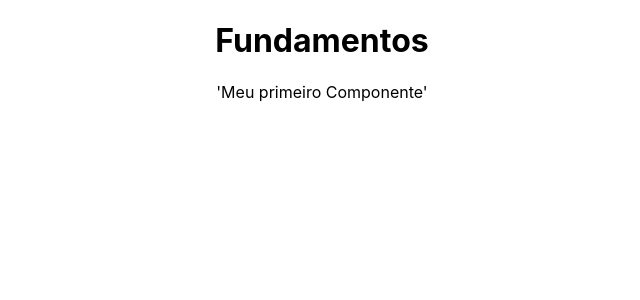
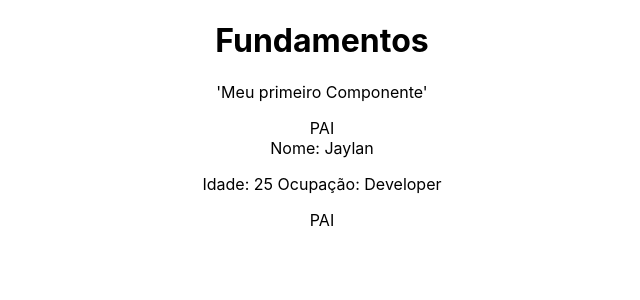
Before and after one commit to JaylanEsquivel/fundamentos, a React (Create React App) app: page / in a window 1280 px wide. Shown: the top 300 px of the page, without its empty margins (318-958 px from the left). Built offline with nearby package versions, Linux system fonts and the light colour scheme.

Commit message:
Criacao de componentes

```diff
--- a/src/App.js
+++ b/src/App.js
@@ -3,12 +3,17 @@ import FirstComponent from './components/FirstComponent'
 
 // Styles CSS
 import './App.css';
+import TemplateExpressions from './components/TemplateExpressions';
+import MyComponent from './components/MyComponent';
 
 function App() {
   return (
     <div className="App">
         <h1>Fundamentos</h1>
         <FirstComponent />
+        <TemplateExpressions />
+
+        <MyComponent />
     </div>
   );
 }
--- a/src/components/FirstComponent.js
+++ b/src/components/FirstComponent.js
@@ -1,7 +1,13 @@
+// Essa Função exibe o primeiro component
+
+import MyComponent from "./MyComponent";
+
 const FirstComponet = () => {
     return (
         <div>
+            {/* Aqui é um comentario JSX que exibe apenas no code */}
            <p>'Meu primeiro Componente'</p>
+           <MyComponent/>
         </div>
     );
 }
--- /dev/null
+++ b/src/components/MyComponent.js
@@ -0,0 +1,7 @@
+const MyComponent = () => {
+    return(
+        <div>PAI</div>
+    );
+}
+
+export default MyComponent;
--- /dev/null
+++ b/src/components/TemplateExpressions.js
@@ -0,0 +1,19 @@
+const TemplateExpressions = () => {
+
+    const name = "Jaylan";
+    const data = {
+        age: 25,
+        job: 'Developer'
+    }
+
+  return (
+    <div>
+        Nome: {name}
+    <p>Idade: {data.age} Ocupação: {data.job}</p>
+    </div>
+  )
+}
+
+TemplateExpressions.propTypes = {}
+
+export default TemplateExpressions
```
Also changed, not shown: 1 other file (tests, documents, lock files or other folders).
